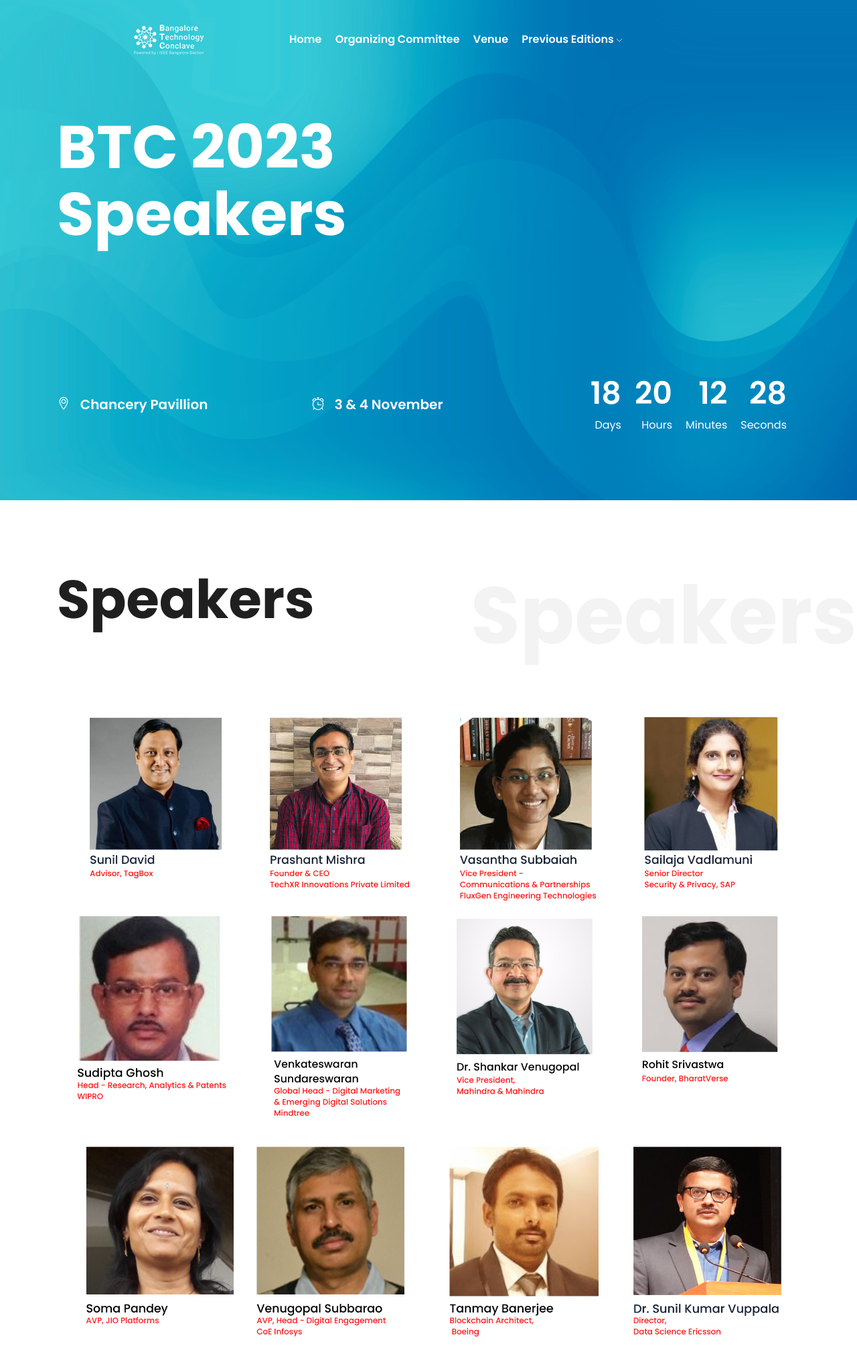
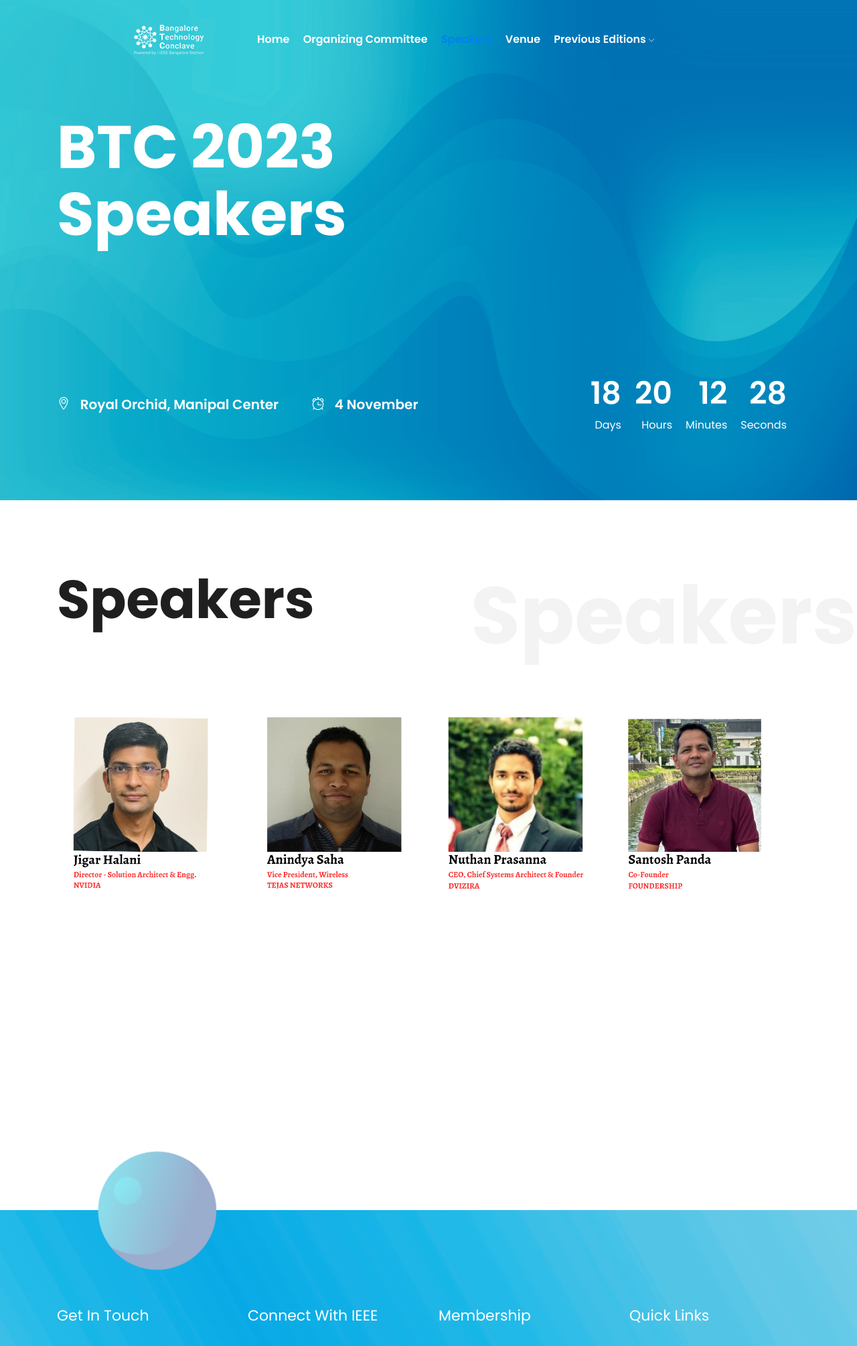
Before and after one commit to KetanKeshav/BTC-2023, a PHP site: page /speakers.php in a window 1280 px wide. Shown: the top 2010 px of the page at 67% size. Run offline with PHP 8.4, Linux system fonts and the light colour scheme.

Commit message:
Speakers updated

```diff
--- a/includes/navbar.php
+++ b/includes/navbar.php
@@ -17,8 +17,8 @@
                                     <ul id="navigation">
                                         <li><a <?php if($page=='index') echo 'class="active"' ?> href="index.php">Home</a></li>
                                         <li><a <?php if($page=='oc') echo 'class="active"' ?> href="oc.php">Organizing Committee</a></li>
-                                        <!-- <li><a <?php if($page=='speakers') echo 'class="active"' ?> href="speakers.php">Speakers</a></li>
-                                        <li><a <?php if($page=='training') echo 'class="active"' ?> href="training.php">Metaverse Training</a></li>
+                                        <li><a <?php if($page=='speakers') echo 'class="active"' ?> href="speakers.php">Speakers</a></li>
+                                        <!--<li><a <?php if($page=='training') echo 'class="active"' ?> href="training.php">Metaverse Training</a></li>
                                         <li><a <?php if($page=='schedule') echo 'class="active"' ?> href="schedule.php">Schedule</a></li> -->
                                         <li><a <?php if($page=='venue') echo 'class="active"' ?> href="venue.php">Venue</a></li>
                                         <li><a href="#">Previous Editions <i class="ti-angle-down"></i></a>
--- a/speakers.php
+++ b/speakers.php
@@ -38,13 +38,13 @@
                     <div class="col-xl-4 col-md-6 col-lg-4">
                         <div class="single_date">
                             <i class="ti-location-pin"></i>
-                            <span>Chancery Pavillion</span>
+                            <span>Royal Orchid, Manipal Center</span>
                         </div>
                     </div>
                     <div class="col-xl-3 col-md-6 col-lg-3">
                         <div class="single_date">
                             <i class="ti-alarm-clock"></i>
-                            <span>3 & 4 November</span>
+                            <span>4 November</span>
                         </div>
                     </div>
                     <div class="col-xl-5 col-md-12 col-lg-5">
@@ -75,12 +75,12 @@
             <div class="row">
                 <img class="img-fluid" src="./img/speakers/sp1.png">
             </div>
-            <div class="row">
+            <!-- <div class="row">
                 <img class="img-fluid" src="./img/speakers/sp2.png">
             </div>
             <div class="row">
                 <img class="img-fluid" src="./img/speakers/sp3.png">
-            </div>
+            </div> -->
         </div>
     </div>
     <br><br><br><br><br>
```
Also changed, not shown: img/speakers/sp1.png.
